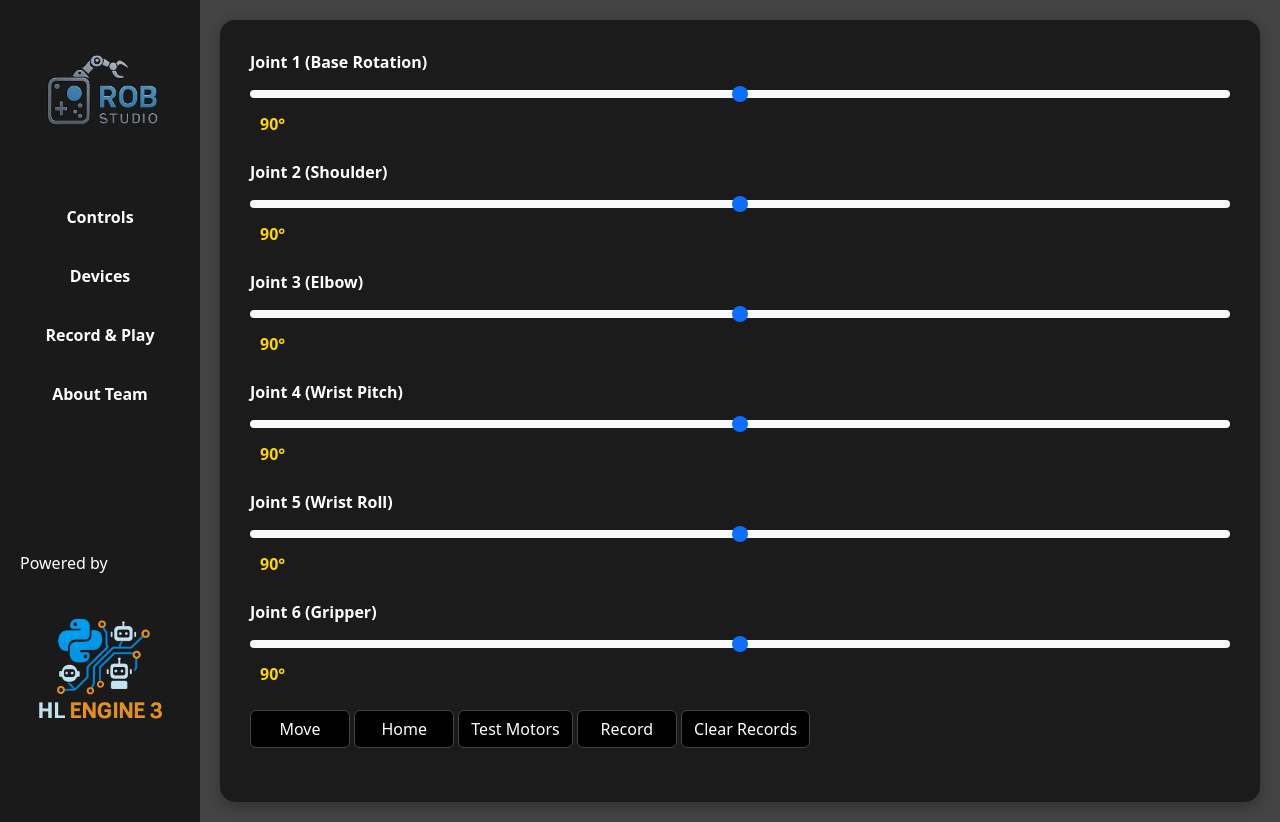
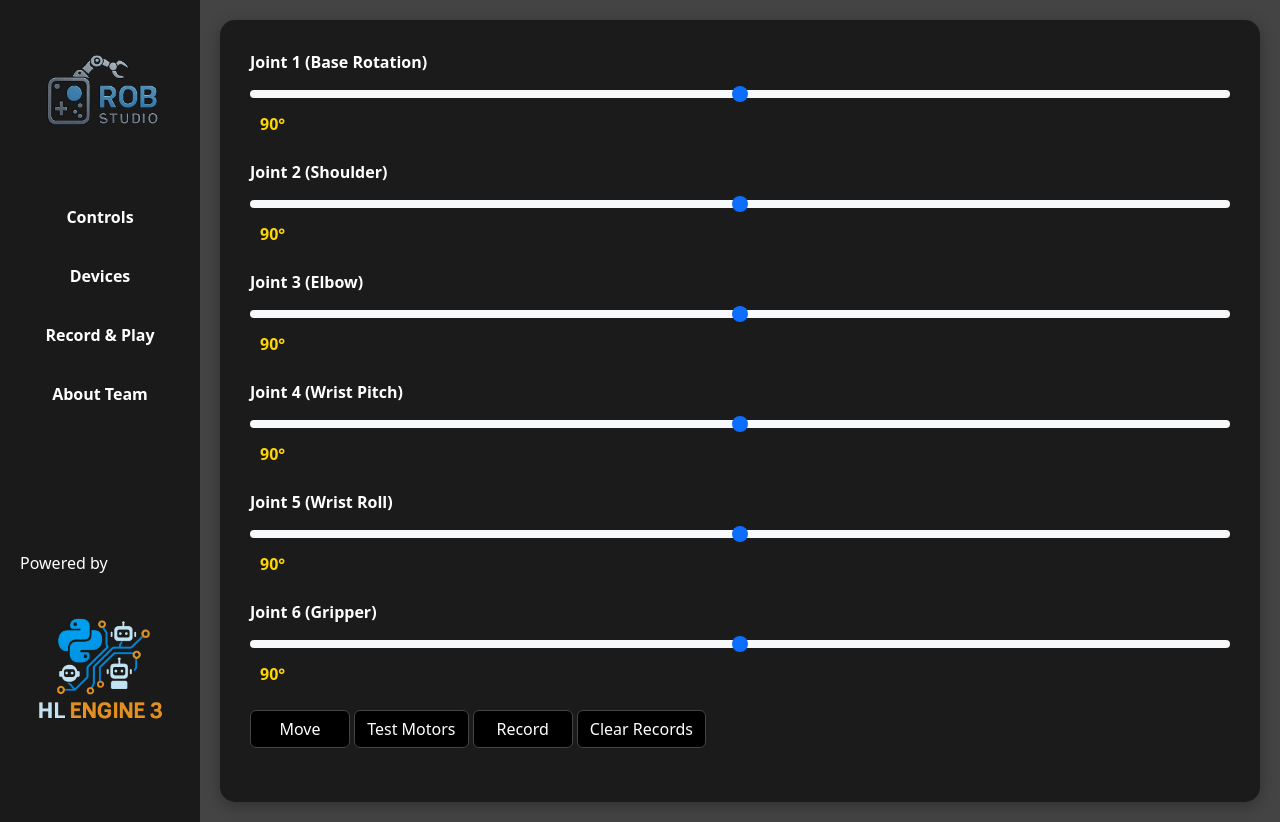
Before and after one commit to TechMaverik/ROB, a Flask app: page / in a window 1280 px wide. Run offline with Flask 3, Linux system fonts and the light colour scheme.

Commit message:
removed home position button

```diff
--- a/templates/home.html
+++ b/templates/home.html
@@ -135,7 +135,7 @@
       <div class="mb-4">
 
         <button type="submit" class="btn btn-custom-black" name="action" value="move">Move</button>
-        <button type="submit" class="btn btn-custom-black" name="action" value="home">Home</button>
+        <!-- <button type="submit" class="btn btn-custom-black" name="action" value="home">Home</button>         -->
         <button type="submit" class="btn btn-custom-black" name="action" value="test">Test Motors</button>
         <button type="submit" class="btn btn-custom-black" name="action" value="record">Record</button>
         <button type="submit" class="btn btn-custom-black" name="action" value="clear">Clear Records</button>
```
